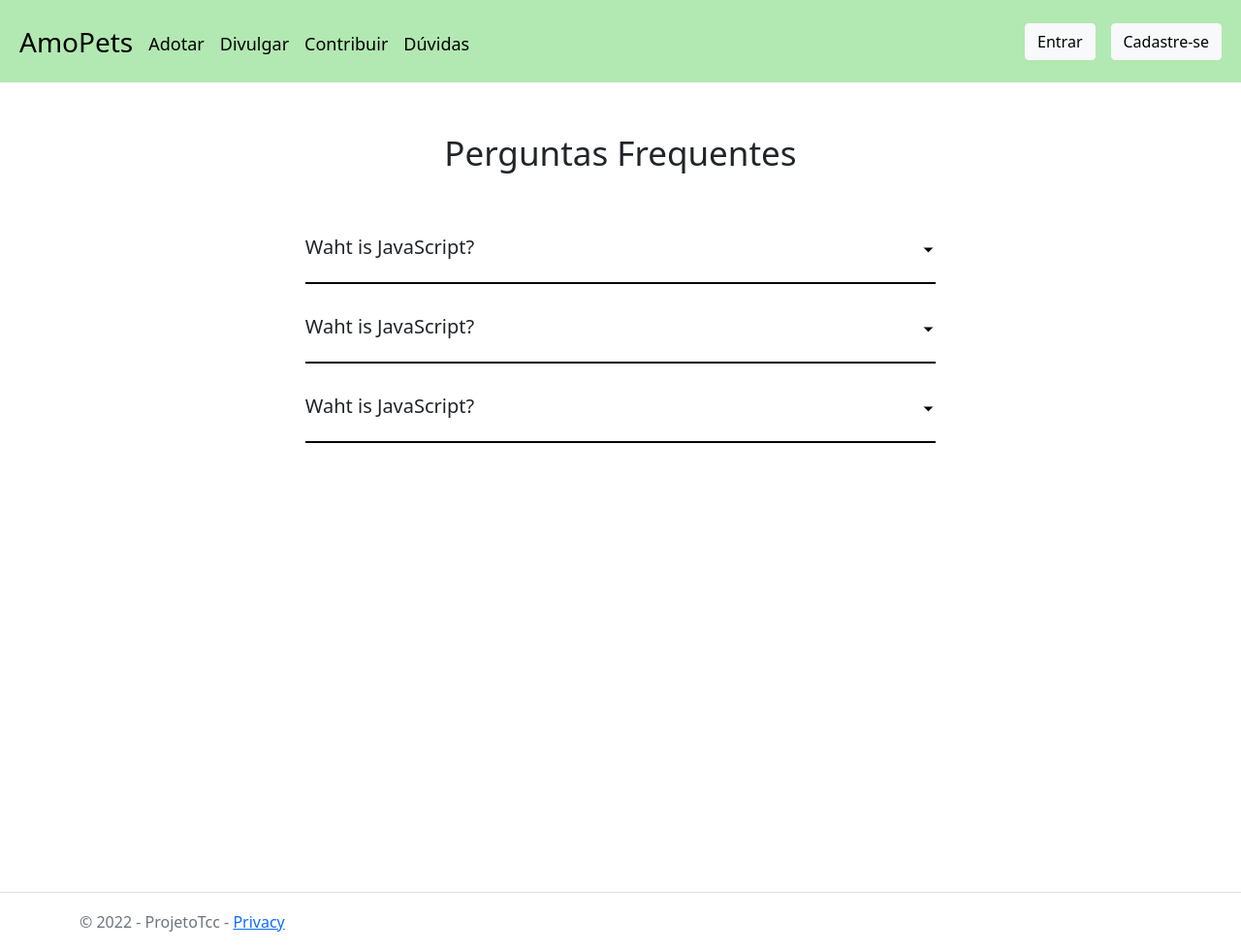
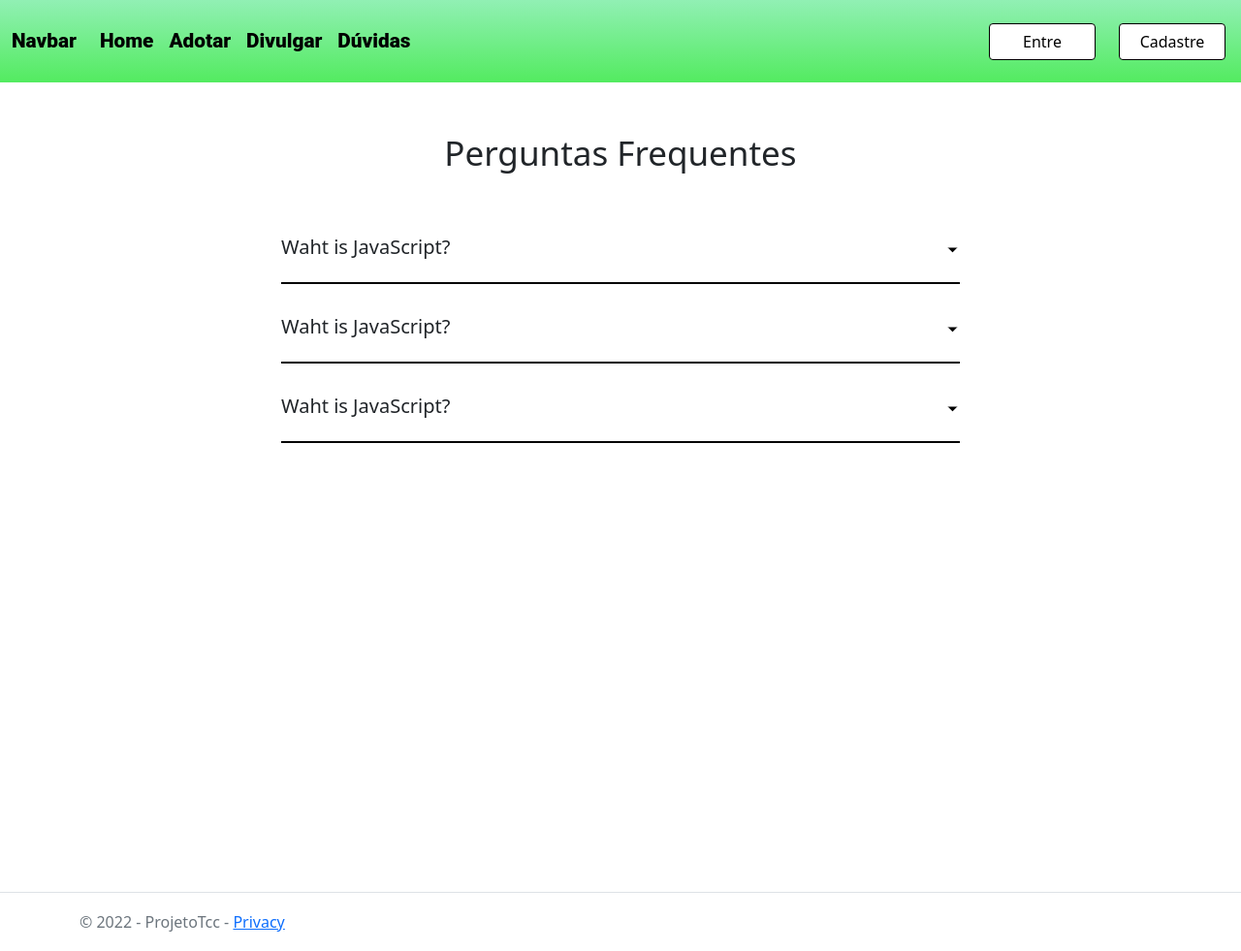
Before and after one commit to batiistta/sistemaDeAdocaoParaAnimais, an ASP.NET Core app: page /Home/Duvidas in a window 1280 px wide. Shown: the whole page at 97% size. Run offline with ASP.NET Core 8, Linux system fonts and the light colour scheme; style sheets or scripts are compiled from the project's sources; some libraries are stand-ins or nearby versions.

Commit message:
perf: Todos os arquivos CSS dentro do root no site.css

```diff
--- a/Views/Home/Duvidas.cshtml
+++ b/Views/Home/Duvidas.cshtml
@@ -2,8 +2,8 @@
     ViewData["Title"] = "Home Page";
 }
 
-<div class="container">
-    <section>
+<div class="container_duvidas">
+    <section id="section_duvidas">
         <h2 class="title">Perguntas Frequentes</h2>
         <div class="faq">
             <div class="question">
--- a/Views/Home/Duvidas.cshtml.css
+++ /dev/null
@@ -1,52 +0,0 @@
-.container{
-    width: 75%;
-    align-items: center;
-}
-
-section {
-    min-height: 100vh;
-    width: 80%;
-    margin: 0 auto;
-    display: flex;
-    flex-direction: column;
-    align-items: center;
-}
-
-.title{
-    font-size: 35px;
-    margin: 2rem 0rem;
-}
-
-.faq{
-    max-width: 700px;
-    margin-top: 2rem;
-    padding-bottom: 1rem;
-    border-bottom: 2px solid black;
-    cursor: pointer;
-}
-
-.question{
-    display: flex;
-    justify-content: space-between;
-    align-items: center;
-}
-
-.question h3{
-    font-size: 20px;
-}
-
-.answer{
-    max-height: 0;
-    overflow: hidden;
-    transition: max-height 1.5s ease;
-}
-
-.answer p{
-    padding-top: 1rem;
-    line-height: 1.6;
-    font-size: 18px;
-}
-
-.faq.active .answer{
-    max-height: 200px;
-}
--- a/Views/Shared/_Layout.cshtml
+++ b/Views/Shared/_Layout.cshtml
@@ -14,39 +14,33 @@
 
 <body>
     <header>
-
         <nav class="navbar navbar-expand-lg">
             <div class="container-fluid">
-                <button class="navbar-toggler" type="button" data-bs-toggle="collapse"
-                    data-bs-target="#navbarSupportedContent" aria-controls="navbarSupportedContent"
-                    aria-expanded="false" aria-label="Toggle navigation">
+                <a class="navbar-brand" href="#">Navbar</a>
+                <button class="navbar-toggler" type="button" data-bs-toggle="collapse" data-bs-target="#navbarNav"
+                    aria-controls="navbarNav" aria-expanded="false" aria-label="Toggle navigation">
                     <span class="navbar-toggler-icon"></span>
                 </button>
-                <div class="collapse navbar-collapse" id="navbarSupportedContent">
-                    <ul class="navbar-nav me-auto mb-2 mb-lg-0">
+                <div class="collapse navbar-collapse" id="navbarNav">
+                    <ul class="navbar-nav">
                         <li class="nav-item">
-                            <a class="nav-link active" aria-current="page" asp-area="" asp-controller="Home"
-                                asp-action="Index" style="color: black; font-size: 28px;">AmoPets</a>
+                            <a class="nav-link active" aria-current="page" href="#">Home</a>
                         </li>
                         <li class="nav-item">
-                            <a class="nav-link" href="#" style="color: black; font-size: 18px; margin-top: 10px;">Adotar</a>
+                            <a class="nav-link" href="#">Adotar</a>
                         </li>
                         <li class="nav-item">
-                            <a class="nav-link" href="#" style="color: black; font-size: 18px; margin-top: 10px;">Divulgar</a>
-                        </li>
-                         <li class="nav-item">
-                            <a class="nav-link" href="#" style="color: black; font-size: 18px; margin-top: 10px;">Contribuir</a>
+                            <a class="nav-link" href="#">Divulgar</a>
                         </li>
                         <li class="nav-item">
-                            <a class="nav-link" asp-area="" asp-controller="Home" asp-action="Duvidas"
-                                style="color: black; margin-top: 10px; font-size: 18px;">Dúvidas</a>
+                            <a class="nav-link" href="#">Dúvidas</a>
                         </li>
                     </ul>
-                    <div class="d-grid gap-2 d-md-flex justify-content-md-end">
-                        <button class="btn btn btn-light me-md-2 " type="button">Entrar</button>
-                        <button class="btn btn btn-light me-md-2 " type="button">Cadastre-se</button>
-                    </div>
                 </div>
+            </div>
+            <div class="d-grid gap-2 d-md-flex justify-content-md-end">
+                <button class="btn btn-primary me-md-3" type="button">Entre</button>
+                <button class="btn btn-primary me-md-3" type="button">Cadastre</button>
             </div>
         </nav>
     </header>
--- a/Views/Shared/_Layout.cshtml.css
+++ b/Views/Shared/_Layout.cshtml.css
@@ -2,9 +2,10 @@
 for details on configuring this project to bundle and minify static web assets. */
 
 
-.navbar{
+.navbar {
   align-items: center;
-  background-color: #B2E8B1;
+  background: linear-gradient(#91F0B4,
+      #53eb60);
   height: 85px;
   margin-bottom: 20px;
   border: #fff;
@@ -17,19 +18,24 @@ a.navbar-brand {
 }
 
 a {
-color: #fff;
+  color: black;
+  font-size: 1.3rem;
+  font-family: Roboto;
+  font-weight: 800;
 }
 
 .btn-primary {
-  color: #fff;
-  background-color: #1b6ec2;
-  border-color: #1861ac;
+  color: black;
+  width: 110px;
+  background-color: white;
+  border-color: black;
 }
 
-.nav-pills .nav-link.active, .nav-pills .show > .nav-link {
+.nav-pills .nav-link.active,
+.nav-pills .show>.nav-link {
   color: #fff;
-  background-color: #1b6ec2;
-  border-color: #1861ac;
+  background-color: #fff;
+  border-color: #fff;
 }
 
 .border-top {
--- a/Views/User/Profile.cshtml.css
+++ /dev/null
@@ -1,10 +0,0 @@
-.iconprofile{
-    float: left;
-}
-
-.truncate{
-    overflow: hidden;
-    text-overflow: ellipsis;
-    white-space: nowrap;
-    float:right;
-}
--- a/wwwroot/css/site.css
+++ b/wwwroot/css/site.css
@@ -1,3 +1,74 @@
+.carousel-item {
+  animation-delay: 3s;
+  transition: 3.5s ease;
+}
+
+.carousel-item img {
+  height: 470px;
+}
+
+.card {
+  margin: 10px;
+}
+
+.titulo_amigos {
+  margin-top: 35px;
+  margin-bottom: 35px;
+}
+
+.container_duvidas {
+  width: 100%;
+  align-items: center;
+}
+
+#section_duvidas {
+  min-height: 100vh;
+  width: 80%;
+  margin: 0 auto;
+  display: flex;
+  flex-direction: column;
+  align-items: center;
+}
+
+.title {
+  font-size: 35px;
+  margin: 2rem 0rem;
+}
+
+.faq {
+  max-width: 700px;
+  margin-top: 2rem;
+  padding-bottom: 1rem;
+  border-bottom: 2px solid black;
+  cursor: pointer;
+}
+
+.question {
+  display: flex;
+  justify-content: space-between;
+  align-items: center;
+}
+
+.question h3 {
+  font-size: 20px;
+}
+
+.answer {
+  max-height: 0;
+  overflow: hidden;
+  transition: max-height 1.5s ease;
+}
+
+.answer p {
+  padding-top: 1rem;
+  line-height: 1.6;
+  font-size: 18px;
+}
+
+.faq.active .answer {
+  max-height: 200px;
+}
+
 html {
   font-size: 14px;
 }
```
Also changed, not shown: Views/Home/Index.cshtml (+66 -73 lines), Views/Home/Index.cshtml.css (deleted, +0 -45 lines), wwwroot/img/AmoPets.png (deleted), wwwroot/img/banner.jfif (deleted), 3 other files.
